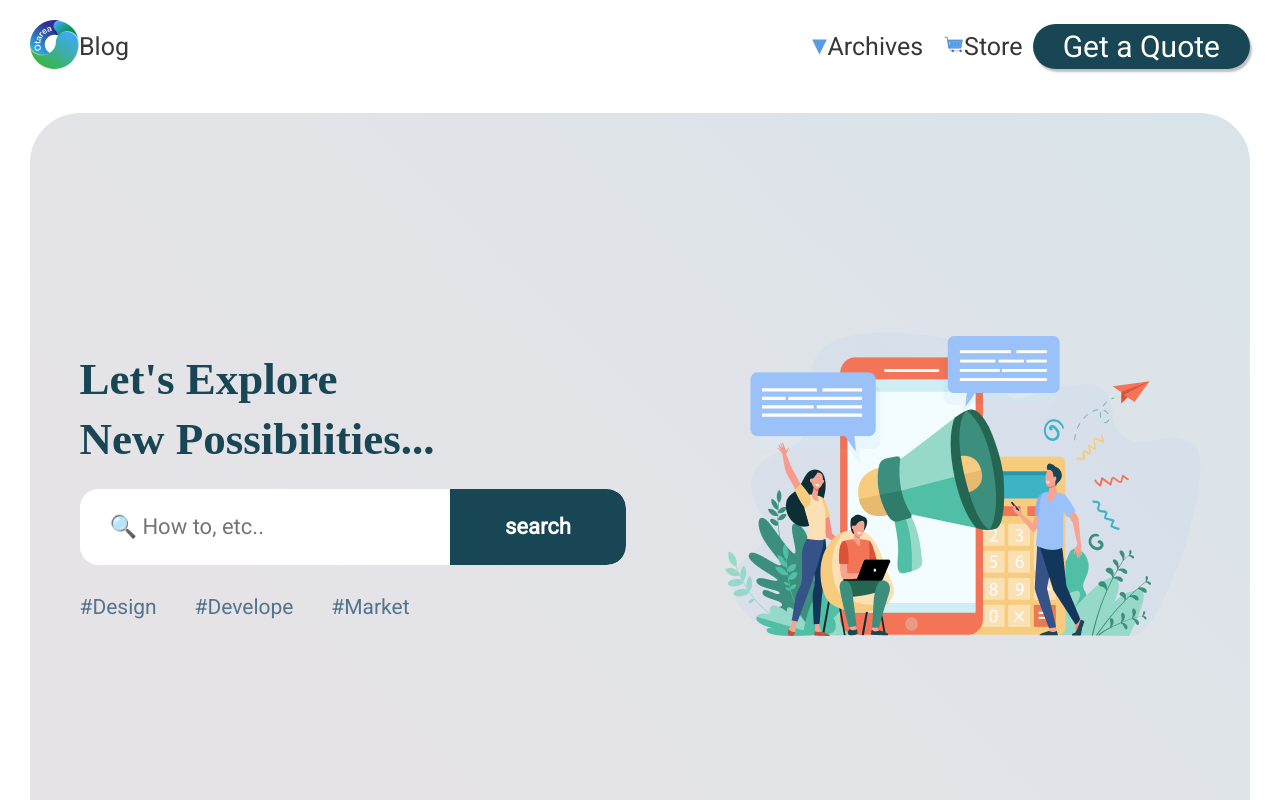
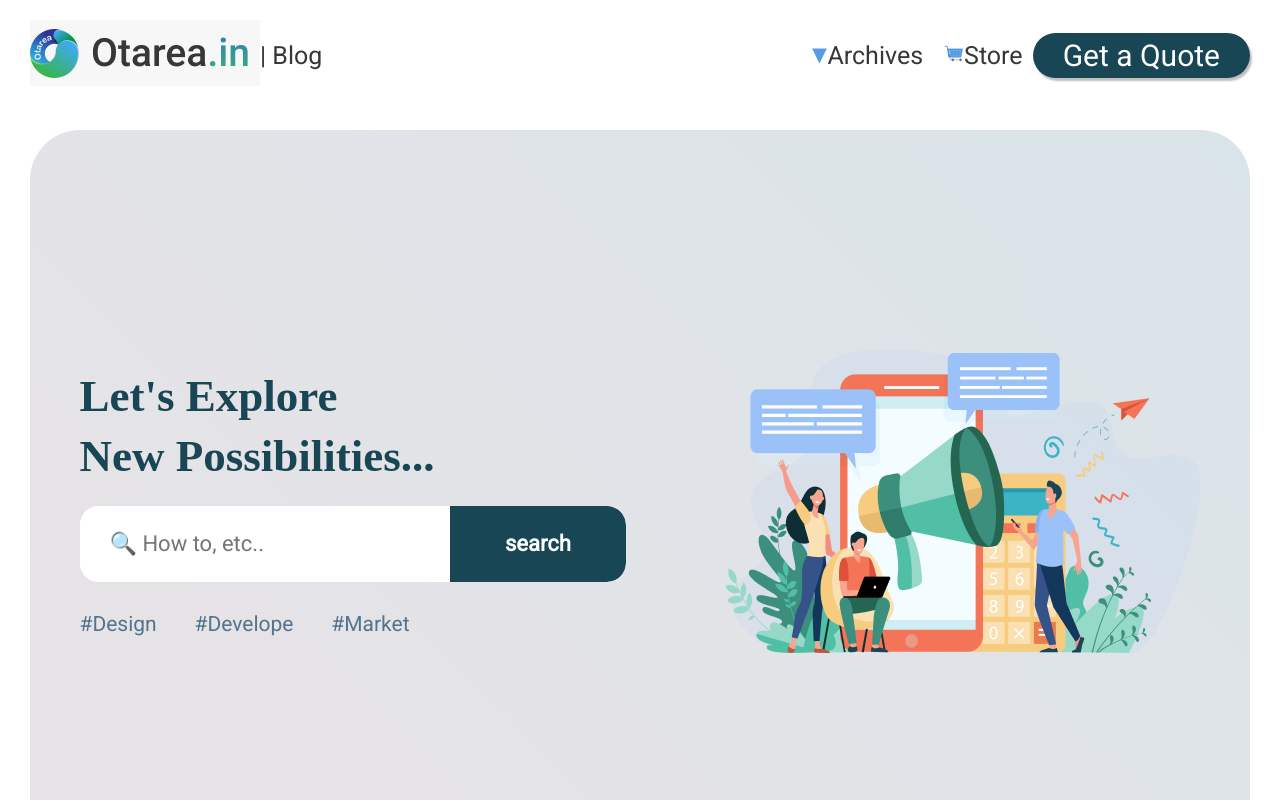
Before and after one commit to Datta-070/contest2-codes, a plain HTML site: page index.html in a window 1280 px wide. Shown: the top 800 px of the page. Drawn offline with Linux system fonts and the light colour scheme.

Commit message:
contest-2 code pushed

```diff
--- a/index.html
+++ b/index.html
@@ -15,11 +15,11 @@ Footer-->
   <body>
     <nav>
       <div class="nav-col-1">
-        <div>
-          <img src="otere.png" alt="logo" />
+        <div id="logo">
+          <img src="WhatsApp Image 2023-09-23 at 12.35.15.jpg" alt="logo" />
         </div>
         <div class="vertical-line"></div>
-        <a href="#" class="nav-btn">Blog</a>
+        <a href="#" class="nav-btn">      |      Blog</a>
       </div>
       <div class="nav-col-2">
         <a href="#" class="nav-btn"
--- a/style.css
+++ b/style.css
@@ -4,6 +4,10 @@
     margin: 0px;
     padding: 0px;
     font-family: roboto;
+}
+
+#logo{
+    background-color: white;
 }
 
 nav {
@@ -24,7 +28,7 @@ nav {
 
 .vertial-line {
     height: 30px;
-    border-left: 1px solid black;
+    border-left: 2px solid black;
     margin-inline: 10px;
 }
 
```
Also changed, not shown: WhatsApp Image 2023-09-23 at 12.35.15.jpg (added).
